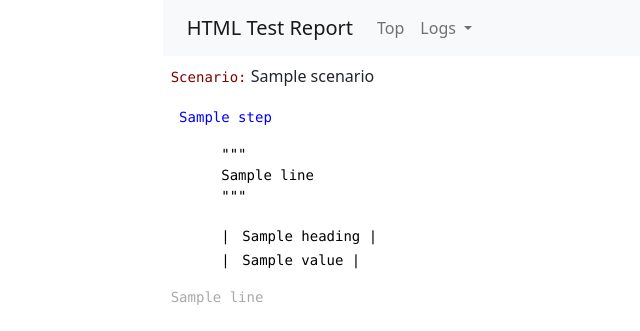
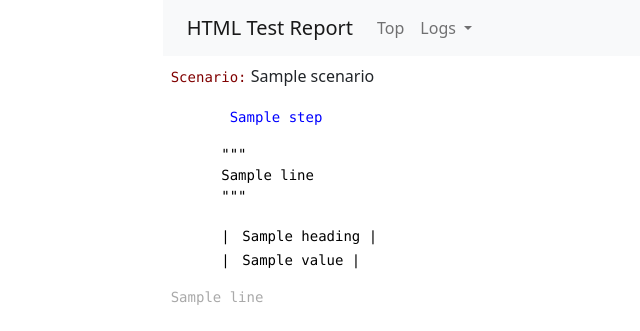
Before and after one commit to dominodatalab/cucu, a Python web app: template src/cucu/reporter/templates/scenario.html in a window 1280 px wide. Shown: the top 331 px of the page, without its empty margins (109-749 px from the left). Run offline with Jinja, Linux system fonts and the light colour scheme; the template is opened without the code that fills it: most values are stand-ins (such as "Sample title", 1, 10 or a date in 2020); grey boxes marked "Sample" are stand-in pictures; some libraries are stand-ins or nearby versions.

Commit message:
include all output in html test report
* fixes the reporting to include the missing stacktraces and I've also
  fixed up the indentation/alignment of the skipped/failed steps

```diff
--- a/src/cucu/hooks.py
+++ b/src/cucu/hooks.py
@@ -91,7 +91,7 @@ def run_steps(context, steps_text):
                         message += 'Traceback (of failed substep):\n'
                         message += ''.join(traceback.format_tb(step.exc_traceback))
 
-                    assert False, message
+                    raise RuntimeError(message)
 
             # -- FINALLY: Restore original context data for current step.
             context.table = original_table
--- a/src/cucu/reporter/templates/scenario.html
+++ b/src/cucu/reporter/templates/scenario.html
@@ -37,16 +37,16 @@
             {% endif %}
             <tr>
                 {% if step['result'] is not defined %}
-                    <td><pre style="display: inline; color: blue;">{{ step_prefix }}{{ step_name }}</pre></td>
+                    <td><pre style="display: inline; color: blue">{{ step_prefix }}{{ step['keyword'].rjust(6, ' ') }}</pre><pre style="color: blue; display: inline"> {{ step['name'] }}</pre></td>
                     <td></td>
                 {% elif step['result']['status'] == 'passed' %}
                     <td><pre style="display: inline; color: green">{{ step_prefix }}{{ step['keyword'].rjust(6, ' ') }}</pre><pre style="display: inline"> {{ step['name'] }}</pre></td>
                     <td><pre style="display: inline; color: gray;"># {{ '{:.3f}'.format(step['result']['duration']) }}s</pre></td>
                 {% elif step['result']['status'] == 'failed' %}
-                    <td><pre style="display: inline; color: red">{{ step_prefix }}{{ step_name }}</pre></td>
+                    <td><pre style="display: inline; color: red">{{ step_prefix }}{{ step['keyword'].rjust(6, ' ') }}</pre><pre style="color: red; display: inline"> {{ step['name'] }}</pre></td>
                     <td><pre style="display: inline; color: gray;"># {{ '{:.3f}'.format(step['result']['duration']) }}s</pre></td>
                 {% elif step['result']['status'] == 'skipped' %}
-                    <td><pre style="display: inline; color: blue">{{ step_prefix }}{{ step_name }}</pre></td>
+                    <td><pre style="display: inline; color: blue">{{ step_prefix }}{{ step['keyword'].rjust(6, ' ') }}</pre><pre style="color: blue; display: inline"> {{ step['name'] }}</pre></td>
                 {% endif %}
             </tr>
             {% if step['text'] %}
@@ -86,6 +86,15 @@
                     {% endfor %}
                 </tr>
                 {% endif %}
+
+                {% if step['result']['error_message'] %}
+                    {% for line in step['result']['error_message'] %}
+                    <tr>
+                        <td colspan="2" style="margin: 0"><pre style="color: gray; margin: 0">{{ line }}</pre></td>
+                    </tr>
+                    {% endfor %}
+                {% endif %}
+
             {% endif %}
             {% if step['image'] is defined and step['result'] is defined %}
             <tr>
```
Also changed, not shown: 1 other file.
